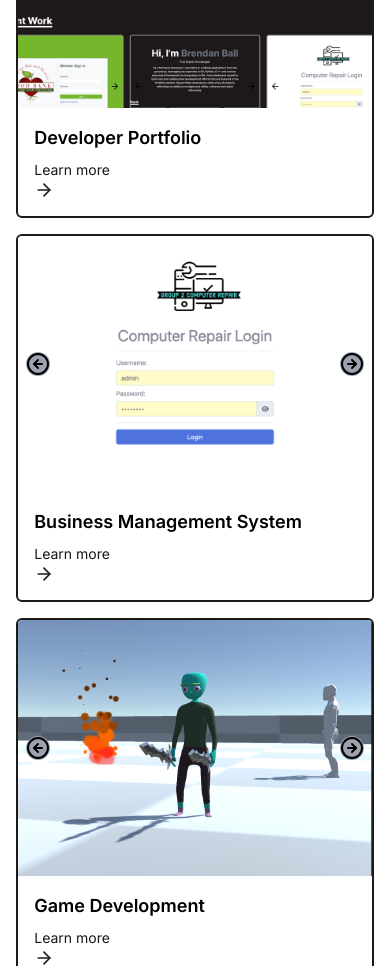
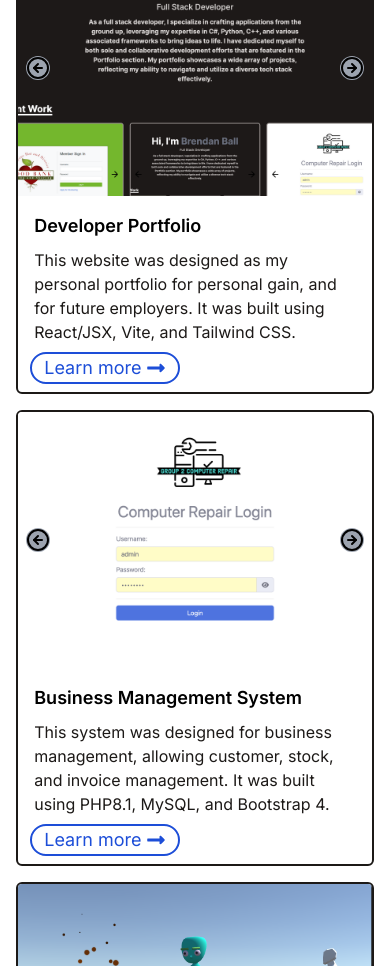
Before and after one commit to brendanball4/PortfolioJSXTailwind, a React (Vite) app: page / in a window 390 px wide. Shown: the part 1034-2000 px from the top of the page. Built offline with nearby package versions, Linux system fonts and the light colour scheme.

Commit message:
Portfolio items fleshed out more, fixed mobile scaling.

```diff
--- a/src/components/Portfolio.jsx
+++ b/src/components/Portfolio.jsx
@@ -12,10 +12,9 @@ function Portfolio() {
                {portfolio.map(project => (
                   <PortfolioItem
                      id={project.id}
+                     title={project.title}
                      images={project.images}
-                     title={project.title}
-                     stack={project.stack}
-                     link={project.link}
+                     mini_desc={project.mini_desc}
                   />
                ))}
             </div>
--- a/src/components/PortfolioItem.jsx
+++ b/src/components/PortfolioItem.jsx
@@ -1,23 +1,26 @@
 import React from "react";
 import Carousel from "./Carousel";
-import { FiArrowRight } from "react-icons/fi";
+import { FaLongArrowAltRight } from "react-icons/fa";
 import { Link } from 'react-router-dom';
 
-function PortfolioItem({ id, title, images, stack }) {
+function PortfolioItem({ id, title, images, mini_desc }) {
    return (
-   <div className="border-2 border-stone-900 dark:border-stone-400 rounded-md overflow-hidden">
+   <div className="border-2 border-stone-900 dark:border-stone-400 rounded-md overflow-hidden relative">
       <Carousel images={images} />
-      <Link className="text-lg md:text-2xl hover:text-blue-500"
+         <div className="w-full p-4">
+            <h3 className="flex flex-row justify-context text-lg md:text-xl dark:text-white text-black mb-2 md:mb-3 font-semibold">{title}</h3>
+            <p className="mb-8">
+               {mini_desc}
+            </p>
+            <Link className="absolute bottom-2 left-3 text-lg md:text-2xl hover:text-blue-500"
          rel="noopener noreferrer"
          to={`project/${id}`}>
-         <div className="w-full p-4">
-            <h3 className="flex flex-row justify-context text-lg md:text-xl dark:text-white text-black hover:text-blue-500 mb-2 md:mb-3 font-semibold hover:underline">{title}</h3>
-            <p className="text-sm">
+            <p className="text-lg pl-3 pr-3 hover:bg-blue-400 hover:border-black dark:hover:border-black dark:hover:text-black hover:text-black border-blue-700 dark:border-blue-900 border-2 rounded-full text-blue-700 dark:text-blue-400 flex items-center">
                Learn more
-               <FiArrowRight size={20} />
+               <FaLongArrowAltRight className="ml-1" size={20} />
             </p>
+            </Link>
          </div>
-      </Link>
    </div>
    );
 }
--- a/src/components/scroll.jsx
+++ b/src/components/scroll.jsx
@@ -39,7 +39,7 @@ const ScrollToTopButton = () => {
           animate={{ opacity: 1 }}
           exit={{ opacity: 0 }}>
           <button
-            className="fixed p-2 right-10 hover:text-white dark:hover:text-blue-400 bottom-4 bg-violet-300 dark:bg-gray-600 text-lg p-5 rounded-3xl"
+            className="fixed p-2 right-10 hover:text-white hidden md:block dark:hover:text-blue-400 bottom-4 bg-violet-300 dark:bg-gray-600 text-lg p-5 rounded-3xl"
             onClick={scrollTop}
             onMouseEnter={() => setIsArrowHovered(true)} // Set arrow hover state to true
             onMouseLeave={() => setIsArrowHovered(false)} // Set arrow hover state to false
--- a/src/data/portfolio.js
+++ b/src/data/portfolio.js
@@ -3,15 +3,17 @@ export default [
         id: 1,
         title: 'HR Web App',
         title_ext: 'HR Admin & Volunteer Management System',
-        desc: 'This project was co-developed by a colleague and I for the Medicine Hat Food Bank. It features an Administrator Dashboard experience which includes creating and managing volunteers, and their schedules. There is also a Volunteer Dashboard that allows for the volunteers to manage their preferred work and hours, as well as communicating with the company as needed.',
+        mini_desc: 'This system was designed for business management, allowing schedule and volunteer management, built using C#, .NET Core, Blazor Server, and more!',
+        desc: 'This system was designed for business management, featuring a dual-dashboard system. One dashboard allows administrators to handle volunteer coordination and scheduling effectively. The other dashboard allows volunteers to adjust their availability, shift applications, and communicate with the organization. The tech stack for this project includes C#, using the .NET Core framework, and utilizes Blazor Server for creating interactive user interfaces.',
         images: ['PortfolioImages/HR Web App/login.png', 'PortfolioImages/HR Web App/calendar.png', 'PortfolioImages/HR Web App/register_1.png', 'PortfolioImages/HR Web App/register_2.png', 'PortfolioImages/HR Web App/team.png', 'PortfolioImages/HR Web App/team_edit.png', 'PortfolioImages/HR Web App/timesheet.png'],
-        stack: [ 'C#', 'HTML/CSS', 'Blazor', 'Bootstrap 4', 'Entity Framework', 'MariaDB', 'Docker'],
+        stack: [ 'C#', 'Blazor', 'Bootstrap 4', 'Entity Framework', 'MariaDB', 'Docker', 'HTML/CSS'],
         link: 'https://github.com/cdmoss/hrmanager-blazorapp',
     },
     {
         id: 2,
         title: 'Developer Portfolio',
         title_ext: 'Developer Portfolio Web Application',
+        mini_desc: 'This website was designed as my personal portfolio for personal gain, and for future employers. It was built using React/JSX, Vite, and Tailwind CSS.',
         desc: 'This project was solo developed by me to create a proper way to express myself and my accomplishments to future employers. This was created using React, Vite, and Tailwind. This project was a challenge for myself to keep up to date with latest technology. This website is hosted on a Raspberry Pi running a webserver.',
         images: ['PortfolioImages/Dev Portfolio/top_dark.PNG', 'PortfolioImages/Dev Portfolio/top_light.PNG', 'PortfolioImages/Dev Portfolio/time_dark.PNG', 'PortfolioImages/Dev Portfolio/time_light.PNG'],
         stack: ['JSX/React', 'Tailwind', 'Vite', 'Raspberry Pi'],
@@ -21,6 +23,7 @@ export default [
         id: 3,
         title: 'Business Management System',
         title_ext: 'Business Management System',
+        mini_desc: 'This system was designed for business management, allowing customer, stock, and invoice management. It was built using PHP8.1, MySQL, and Bootstrap 4.',
         desc: 'This project was co-developed by a colleague and I for a database class. It features a customer, invoicing, and inventory management system which includes creating and managing customers, invoicing, and inventory within the company.',
         images: ['PortfolioImages/Admin Web App/login.PNG', 'PortfolioImages/Admin Web App/custinfo.PNG', 'PortfolioImages/Admin Web App/custinfo2.PNG', 'PortfolioImages/Admin Web App/custadd.PNG', 'PortfolioImages/Admin Web App/invoiceinfo.PNG', 'PortfolioImages/Admin Web App/invoiceinfo2.PNG', 'PortfolioImages/Admin Web App/invoicelineitem.PNG'],
         stack: ['PHP8.1', 'MySQL', 'Bootstrap 4', 'HTML/CSS'],
@@ -28,8 +31,9 @@ export default [
     },
     {
         id: 4,
-        title: 'Game Development',
+        title: 'Dark Souls-like created with Unity',
         title_ext: 'Unity Engine Game Development',
+        mini_desc: 'This is my personal game development project for a darksouls-like game. The art/animations were created in Blender. Scripts coded using C#.',
         desc: 'There are a couple notable projects worked on over the years. I have worked on a dark souls-like game, and I also worked on a rogue-like game using basic assets all hand created in microsoft paint! None of the projects worked on are currently finished, but I learned a lot about Unity in the process.',
         images: ['PortfolioImages/Game Dev/darksoulstut.PNG'],
         stack: ['C#', 'C++', 'Unity Game Engine', 'Unreal Engine (UE4)', '3D Modelling', 'Graphic Design', 'System Design', 'Game Design'],
@@ -39,6 +43,7 @@ export default [
         id: 5,
         title: 'Graphic Design & 3D Modelling',
         title_ext: 'Graphic Design & 3D Modelling using Blender',
+        mini_desc: 'This endeavor was pursued out of interest in game development, however I found interest in 3D modelling along the way. The art was all created in Blender.',
         desc: 'I took an interest in 3D modelling to implement into my game development. I have 2 projects that I used for my game development, and two projects that I took on for a challenge. The isometric room in my opinion has a eye-catching unique look to it.',
         images: ['PortfolioImages/Graphic Design/isometricroom.PNG', 'PortfolioImages/Graphic Design/fancyDonut.PNG', 'PortfolioImages/Graphic Design/SkinMan.PNG', 'PortfolioImages/Graphic Design/PolyMan.PNG'],
         stack: ['Blender', 'Graphic Design', 'Art'],
@@ -48,6 +53,7 @@ export default [
         id: 6,
         title: 'Twitch Chat Bot',
         title_ext: 'Twitch.tv Chat Bot',
+        mini_desc: 'This system was designed for chat interaction and moderation for streamers, allowing for message deleting, and built-in games. It was built using node.js, following Twitch, and tmi.js documentation.',
         desc: 'Using node.js, twitch\'s documentation, and tmi.js, I have created a chat bot that can interact with, and moderate a streamers channel. This project is pretty bare bones at the moment, but is fully functional in connecting to the channel, and chatting with people in the chat. It is built to a point where features are able to be implemented.',
         images: [''],
         stack: ['Node.js', 'Twitch', 'tmi.js'],
--- a/src/pages/projects.jsx
+++ b/src/pages/projects.jsx
@@ -1,12 +1,34 @@
-import React from 'react';
-import { useParams } from 'react-router-dom';
+import React, { useState } from 'react';
+import { useParams, Link } from 'react-router-dom';
 import ProjectItem from '../components/ProjectItem';
+import { FiArrowLeft } from 'react-icons/fi';
+import { motion, AnimatePresence } from "framer-motion";
 
 function ProjectPage() {
   let { id } = useParams();
+  const [isArrowHovered, setIsArrowHovered] = useState(false);
 
   return (
     <div>
+      <AnimatePresence>
+        <motion.div
+          className="fixed mb-2 mr-2 z-50"
+          initial={{ opacity: 0 }}
+          animate={{ opacity: 1 }}
+          exit={{ opacity: 0 }}>
+          <Link
+            className="absolute xl:fixed top-3.5 xl:left-4 bg-gray-500 text-lg p-2 rounded-full"
+            to="/"
+            onMouseEnter={() => setIsArrowHovered(true)} // Set arrow hover state to true
+            onMouseLeave={() => setIsArrowHovered(false)} // Set arrow hover state to false
+          >
+            <div className={`flex items-center justify-center text-white hover:animate-pulse ${isArrowHovered ? 'animate-pulse' : ''}`}>
+              <FiArrowLeft size={20} />
+              <p className='overflow-hidden mr-0.5'></p>Back
+            </div>
+          </Link>
+        </motion.div>
+      </AnimatePresence>
       <div className='flex flex-col justify-between min-h-screen'>
         <ProjectItem />
       </div>
```
Also changed, not shown: src/components/Navbar.jsx (+0 -33 lines), src/App.jsx (line endings or trailing spaces).
